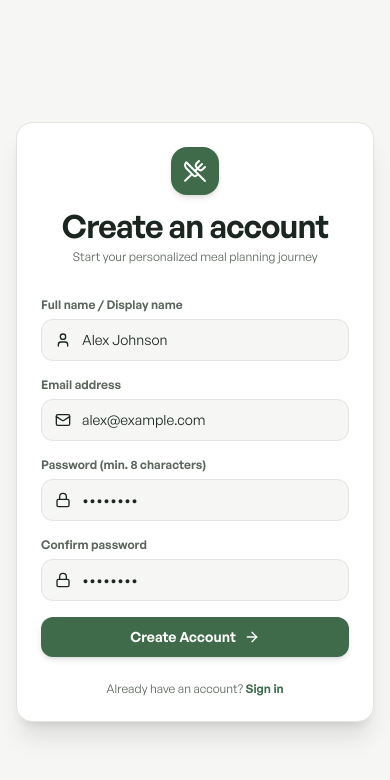
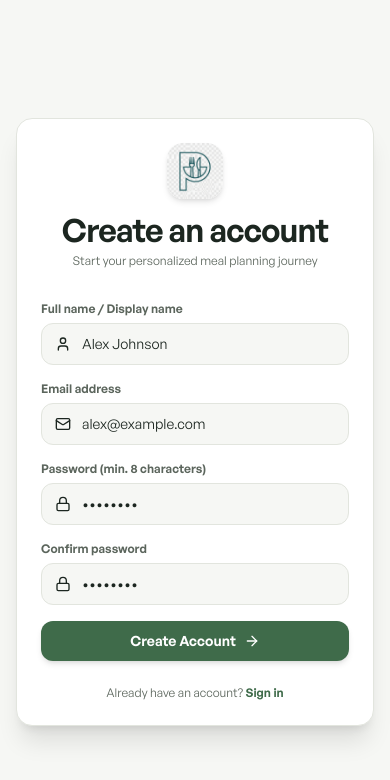
Before and after one commit to Fareszaghloul/Meal, a Next.js app: page /register in a window 390 px wide. Shown: the top 780 px of the page. Built offline with nearby package versions, Linux system fonts and the light colour scheme; no server answers.

Commit message:
Add custom logo — replace icon in sidebar, mobile nav, login and register pages

```diff
--- a/src/app/login/page.tsx
+++ b/src/app/login/page.tsx
@@ -2,8 +2,9 @@
 
 import React, { useState, Suspense } from "react";
 import Link from "next/link";
+import Image from "next/image";
 import { useRouter, useSearchParams } from "next/navigation";
-import { UtensilsCrossed, Lock, Mail, AlertCircle, ArrowRight, Loader2 } from "lucide-react";
+import { Lock, Mail, AlertCircle, ArrowRight, Loader2 } from "lucide-react";
 import { useAuth } from "@/context/AuthContext";
 
 function LoginForm() {
@@ -73,8 +74,8 @@ function LoginForm() {
     <div className="w-full max-w-md p-6 sm:p-8 bg-[var(--surface)] border border-[var(--border)] rounded-2xl shadow-xl">
       {/* Brand Header */}
       <div className="flex flex-col items-center text-center mb-8">
-        <div className="w-12 h-12 rounded-2xl bg-[var(--accent)] text-white flex items-center justify-center mb-3 shadow-md">
-          <UtensilsCrossed className="w-6 h-6" />
+        <div className="w-14 h-14 rounded-2xl overflow-hidden flex items-center justify-center mb-3 shadow-md bg-white">
+          <Image src="/logo.png" alt="MealPrep logo" width={56} height={56} className="object-contain" />
         </div>
         <h1 className="text-2xl font-bold text-[var(--text-primary)] tracking-tight">
           Welcome back
--- a/src/app/register/page.tsx
+++ b/src/app/register/page.tsx
@@ -2,8 +2,9 @@
 
 import React, { useState } from "react";
 import Link from "next/link";
+import Image from "next/image";
 import { useRouter } from "next/navigation";
-import { UtensilsCrossed, Lock, Mail, User, AlertCircle, ArrowRight, Loader2, CheckCircle2 } from "lucide-react";
+import { Lock, Mail, User, AlertCircle, ArrowRight, Loader2, CheckCircle2 } from "lucide-react";
 import { useAuth } from "@/context/AuthContext";
 
 export default function RegisterPage() {
@@ -126,8 +127,8 @@ export default function RegisterPage() {
     <div className="w-full max-w-md p-6 sm:p-8 bg-[var(--surface)] border border-[var(--border)] rounded-2xl shadow-xl">
       {/* Brand Header */}
       <div className="flex flex-col items-center text-center mb-8">
-        <div className="w-12 h-12 rounded-2xl bg-[var(--accent)] text-white flex items-center justify-center mb-3 shadow-md">
-          <UtensilsCrossed className="w-6 h-6" />
+        <div className="w-14 h-14 rounded-2xl overflow-hidden flex items-center justify-center mb-3 shadow-md bg-white">
+          <Image src="/logo.png" alt="MealPrep logo" width={56} height={56} className="object-contain" />
         </div>
         <h1 className="text-2xl font-bold text-[var(--text-primary)] tracking-tight">
           Create an account
--- a/src/components/layout/MobileNav.tsx
+++ b/src/components/layout/MobileNav.tsx
@@ -2,6 +2,7 @@
 
 import React, { useState, useEffect } from "react";
 import Link from "next/link";
+import Image from "next/image";
 import { usePathname } from "next/navigation";
 import {
   LayoutDashboard,
@@ -18,7 +19,6 @@ import {
   Sun,
   Moon,
   Monitor,
-  UtensilsCrossed,
   ShieldCheck,
   LogOut,
 } from "lucide-react";
@@ -99,8 +99,8 @@ export function MobileNav() {
           </button>
 
           <Link href="/" className="flex items-center space-x-2 touch-manipulation">
-            <div className="w-7 h-7 rounded-lg bg-[var(--accent)] text-white flex items-center justify-center font-medium text-xs">
-              <UtensilsCrossed className="w-3.5 h-3.5" />
+            <div className="w-7 h-7 rounded-lg overflow-hidden shrink-0 flex items-center justify-center bg-white">
+              <Image src="/logo.png" alt="MealPrep logo" width={28} height={28} className="object-contain" />
             </div>
             <span className="font-semibold text-[var(--text-primary)] text-sm tracking-tight">
               MealPrep
@@ -143,8 +143,8 @@ export function MobileNav() {
                 onClick={() => setIsDrawerOpen(false)}
                 className="flex items-center space-x-2.5 touch-manipulation"
               >
-                <div className="w-8 h-8 rounded-lg bg-[var(--accent)] text-white flex items-center justify-center">
-                  <UtensilsCrossed className="w-4 h-4" />
+                <div className="w-8 h-8 rounded-lg overflow-hidden shrink-0 flex items-center justify-center bg-white">
+                  <Image src="/logo.png" alt="MealPrep logo" width={32} height={32} className="object-contain" />
                 </div>
                 <div>
                   <div className="font-semibold text-[var(--text-primary)] text-sm leading-tight">
--- a/src/components/layout/Sidebar.tsx
+++ b/src/components/layout/Sidebar.tsx
@@ -2,6 +2,7 @@
 
 import React, { useState } from "react";
 import Link from "next/link";
+import Image from "next/image";
 import { usePathname } from "next/navigation";
 import {
   LayoutDashboard,
@@ -15,7 +16,6 @@ import {
   Sun,
   Moon,
   Monitor,
-  UtensilsCrossed,
   Scale,
   ShieldCheck,
   LogOut,
@@ -56,8 +56,8 @@ export function Sidebar() {
         {/* Brand Header */}
         <div className="flex items-center justify-between px-6 py-5 border-b border-[var(--border)]">
           <Link href="/" className="flex items-center space-x-2.5">
-            <div className="w-8 h-8 rounded-lg bg-[var(--accent)] text-white flex items-center justify-center">
-              <UtensilsCrossed className="w-4 h-4" />
+            <div className="w-8 h-8 rounded-lg overflow-hidden shrink-0 flex items-center justify-center bg-white">
+              <Image src="/logo.png" alt="MealPrep logo" width={32} height={32} className="object-contain" />
             </div>
             <div>
               <span className="font-semibold tracking-tight text-[var(--text-primary)] text-base">
```
Also changed, not shown: public/logo.png (added).
